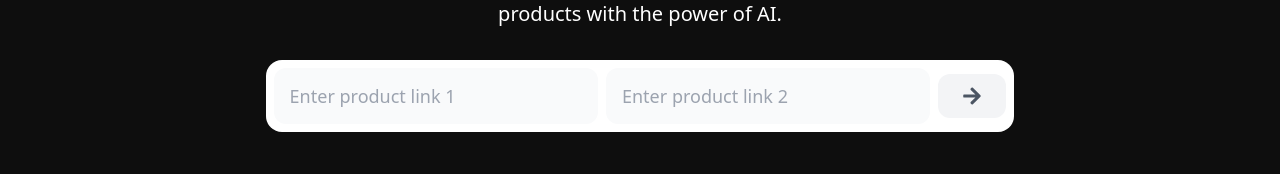
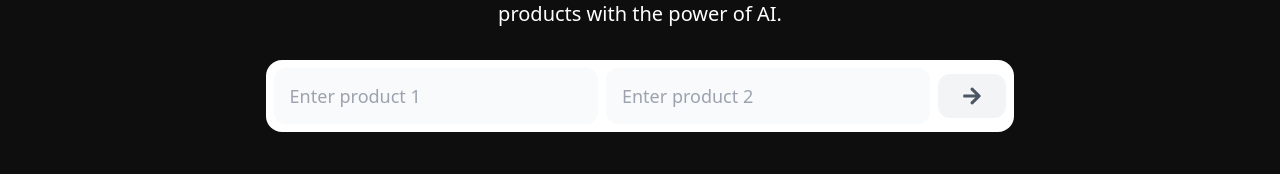
Before and after one commit to PV1shal/product-arena-frontend, a Next.js app: page / in a window 1280 px wide. Shown: the part 384-558 px from the top of the page. Built offline with nearby package versions, Linux system fonts and the light colour scheme; no server answers; a web font is replaced by a local one.

Commit message:
removed "Link" from placeholders!

```diff
--- a/src/app/components/new_product_input_component.js
+++ b/src/app/components/new_product_input_component.js
@@ -47,7 +47,7 @@ const NewProductInput = ({ open, setOpen, setNewComparisonData, setIsLoading, se
                         flex flex-row justify-between
                         p-3 text-lg font-bold border-black
                         border-b-2">
-                    Enter Link to add new Product
+                    Enter new Product
                     <IoIosClose
                         onClick={() => setOpen(false)}
                         className="text-4xl hover:cursor-pointer"
@@ -55,7 +55,7 @@ const NewProductInput = ({ open, setOpen, setNewComparisonData, setIsLoading, se
                 </div>
                 <div className="p-5">
                     <input
-                        placeholder="Enter link here"
+                        placeholder="Enter here"
                         className="border-black border-[1px] rounded-lg w-full p-3"
                         onChange={(e) => {
                             setNewLink(e.target.value);
--- a/src/app/page.js
+++ b/src/app/page.js
@@ -74,7 +74,7 @@ export default function Home() {
             <div className="w-full sm:w-[45%] relative">
               <input
                 className="w-full h-14 bg-gray-50 rounded-xl px-4 placeholder-gray-400 text-gray-700 text-base sm:text-lg focus:outline-none focus:ring-2 focus:ring-gray-200 transition-all"
-                placeholder="Enter product link 1"
+                placeholder="Enter product 1"
                 onChange={(e) => {
                   setLink1(e.target.value);
                 }}
@@ -84,7 +84,7 @@ export default function Home() {
             <div className="w-full sm:w-[45%] relative">
               <input
                 className="w-full h-14 bg-gray-50 rounded-xl px-4 placeholder-gray-400 text-gray-700 text-base sm:text-lg focus:outline-none focus:ring-2 focus:ring-gray-200 transition-all"
-                placeholder="Enter product link 2"
+                placeholder="Enter product 2"
                 onChange={(e) => {
                   setLink2(e.target.value);
                 }}
```
